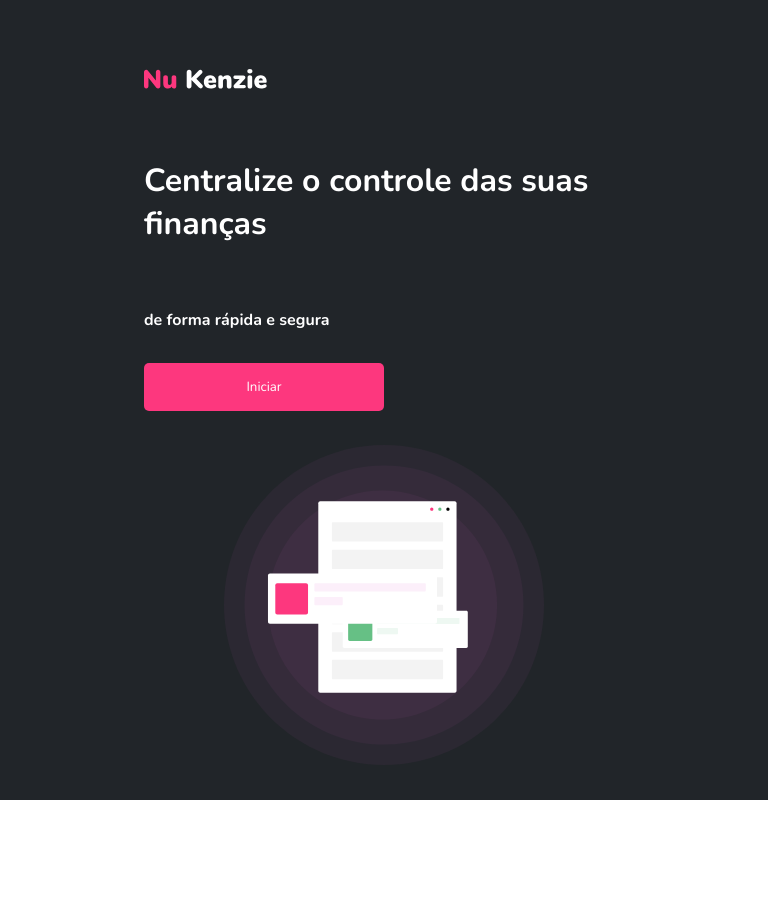
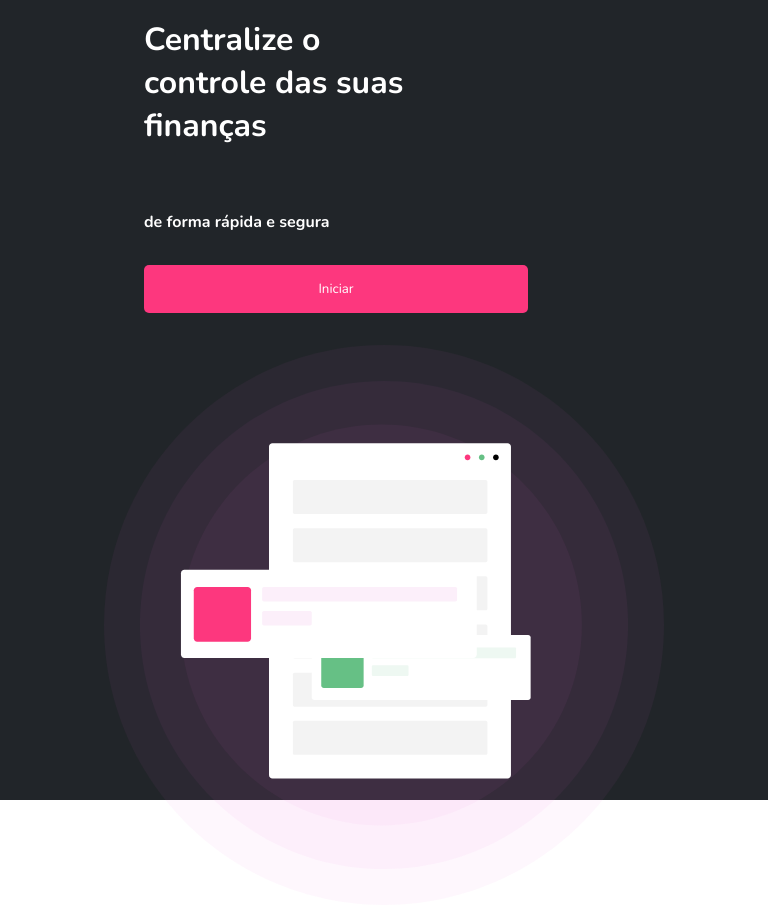
Before and after one commit to isabelpaiva/nukenzie, a React (Vite) app in the folder nukenzie/: page / in a window 768 px wide. Before the commit the page ends 800 px from the top, so only its background shows below. Built offline with nearby package versions, Linux system fonts and the light colour scheme.

Commit message:
nukenzie

```diff
--- a/nukenzie/src/pages/HomePage/index.css
+++ b/nukenzie/src/pages/HomePage/index.css
@@ -8,12 +8,11 @@
 }
 
 .container-second {
-  padding: 34px;
+  padding: 1rem;
 }
 
 .container-home > img {
-  height: 35rem;
-  width: 35rem;
+
 }
 
 .container-home > div > h1 {
@@ -49,11 +48,16 @@
 
   .container-home > div > h1 {
     font-size: 2rem;
+    width: 18rem;
   }
 
   .container-home > img {
     height: 20rem;
-    width: 20rem;
+    width: 19rem;
+  }
+
+  .container-second{
+    margin: 1rem;
   }
 }
 
@@ -66,12 +70,14 @@ p {
   font-weight: bold;
 }
 
-@media (min-width: 630px) {
-  .button-start {
-    width: 50%;
+@media(min-width: 600px){
+  .container-home > img {
+    height: 35rem;
+    width: 35rem;
   }
 
-  h1 {
+  .container-second{
     width: 30rem;
   }
+
 }
```
